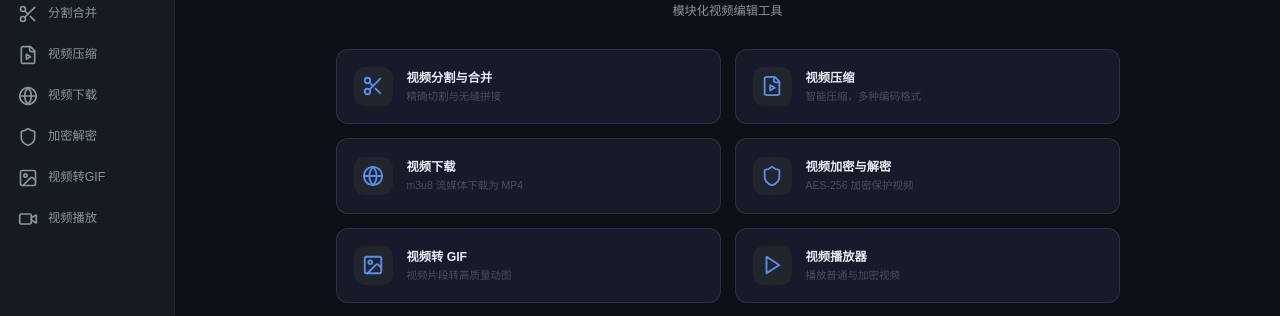
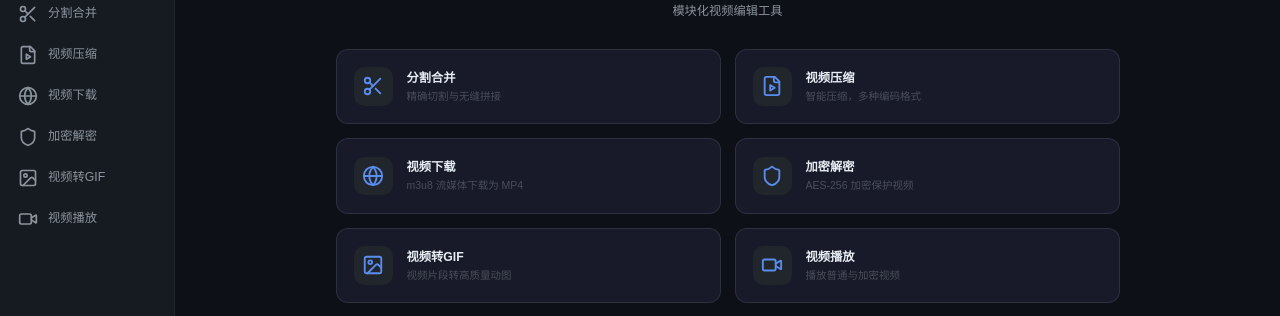
Before and after one commit to 851039536/snVideoEditor, a Vue app: page / in a window 1280 px wide. Shown: the part 144-460 px from the top of the page. Built offline with nearby package versions, Linux system fonts and the light colour scheme.

Commit message:
refactor(sidenav): 消除冗余数据源并支持侧边栏悬停展开

```diff
--- a/src/renderer/src/assets/styles/global.scss
+++ b/src/renderer/src/assets/styles/global.scss
@@ -37,11 +37,19 @@
     --color-info: #58A6FF;
 
     /* Design tokens */
+    --font-sans: 'PingFang SC', 'Microsoft YaHei', sans-serif;
+    --font-mono: 'JetBrains Mono', 'Fira Code', 'Consolas', monospace;
     --font-size-base: 14px;
     --radius-sm: 4px;
     --radius-base: 6px;
     --radius-md: 8px;
     --radius-lg: 12px;
+    --transition-fast: 0.12s;
+    --transition-normal: 0.2s;
+    --transition-slow: 0.3s;
+    --z-panel: 10;
+    --z-overlay: 20;
+    --z-modal: 50;
   }
 
   .light {
@@ -72,6 +80,8 @@
     --color-warning: #BF8700;
     --color-info: #0969DA;
 
+    --font-sans: 'PingFang SC', 'Microsoft YaHei', sans-serif;
+    --font-mono: 'JetBrains Mono', 'Fira Code', 'Consolas', monospace;
     --font-size-base: 14px;
   }
 
--- a/src/renderer/src/components/SideNav.vue
+++ b/src/renderer/src/components/SideNav.vue
@@ -1,76 +1,56 @@
 <script setup lang="ts">
 import { useRouter } from 'vue-router'
-import {
-  Home, Scissors, FileVideo, Shield, Image, Globe,
-  ChevronLeft, ChevronRight, Video, Sun, Moon
-} from 'lucide-vue-next'
+import { ChevronLeft, ChevronRight, Video, Sun, Moon } from 'lucide-vue-next'
 import { ref, computed } from 'vue'
 import { useSettingsStore } from '@/stores/settings'
+import { FEATURE_CONFIG } from '@/config/features'
 
 const router = useRouter()
 const settingsStore = useSettingsStore()
-const collapsed = ref(false)
-
-interface NavItem {
-  name: string
-  path: string
-  icon: typeof Home
-  color: string
-}
-
-const navItems: NavItem[] = [
-  { name: '首页', path: '/', icon: Home, color: 'var(--color-text-primary)' },
-  { name: '分割合并', path: '/split-merge', icon: Scissors, color: 'var(--color-accent-blue)' },
-  { name: '视频压缩', path: '/compress', icon: FileVideo, color: 'var(--color-accent-purple)' },
-  { name: '视频下载', path: '/download', icon: Globe, color: 'var(--color-info)' },
-  { name: '加密解密', path: '/encrypt', icon: Shield, color: 'var(--color-accent-light)' },
-  { name: '视频转GIF', path: '/gif', icon: Image, color: 'var(--color-warning)' },
-  { name: '视频播放', path: '/player', icon: Video, color: 'var(--color-info)' }
-]
+const hoverExpanded = ref(false)
 
 const isActive = (path: string): boolean => {
   return router.currentRoute.value.path === path
 }
 
 const toggleCollapsed = (): void => {
-  collapsed.value = !collapsed.value
+  settingsStore.toggleSidebar()
+  hoverExpanded.value = false
 }
 
-const navWidth = computed((): string => {
-  return collapsed.value ? '4rem' : '12.5rem'
+const isExpanded = computed((): boolean => {
+  return !settingsStore.sidebarCollapsed || hoverExpanded.value
 })
 </script>
 
 <template>
   <nav
-    class="h-screen bg-bg-secondary border-r border-bg-tertiary flex flex-col transition-all duration-300 flex-shrink-0"
-    :style="{ width: navWidth }"
+    class="h-full bg-bg-secondary border-r border-bg-tertiary flex flex-col flex-shrink-0 z-10 side-nav"
+    :class="isExpanded ? 'nav-expanded' : 'nav-collapsed'"
+    @mouseenter="hoverExpanded = true"
+    @mouseleave="hoverExpanded = false"
   >
     <!-- Logo Header -->
-    <div class="h-14 flex items-center justify-center border-b border-bg-tertiary">
-      <div class="flex items-center gap-2">
-        <div class="w-8 h-8 rounded-lg bg-gradient-to-br from-accent-blue to-accent-purple flex items-center justify-center">
+    <div class="nav-logo h-14 flex items-center justify-center border-b border-bg-tertiary overflow-hidden px-2">
+      <div class="flex items-center">
+        <div class="w-8 h-8 rounded-lg bg-gradient-to-br from-accent-blue to-accent-purple flex items-center justify-center flex-shrink-0">
           <Video :size="16" class="text-white" />
         </div>
-        <Transition name="fade">
-          <span
-            v-if="!collapsed"
-            class="text-sm font-bold text-gradient whitespace-nowrap"
-          >
+        <span class="nav-text text-sm font-bold text-gradient">
           SN Video Editor
         </span>
-        </Transition>
       </div>
     </div>
 
     <!-- Nav Items -->
-    <div class="flex-1 flex flex-col gap-1 p-2 mt-2">
+    <div class="flex-1 flex flex-col gap-1 p-2 mt-2 overflow-hidden">
       <button
-        v-for="item in navItems"
+        v-for="item in FEATURE_CONFIG"
         :key="item.path"
         @click="router.push(item.path)"
-        class="nav-item flex items-center gap-3 px-3 py-2.5 rounded-lg relative"
+        class="nav-item flex items-center px-3 py-2.5 rounded-lg relative"
         :class="isActive(item.path) ? 'active' : ''"
+        :title="!isExpanded ? item.name : undefined"
       >
         <component
           :is="item.icon"
@@ -79,15 +59,12 @@ const navWidth = computed((): string => {
           :class="isActive(item.path) ? '' : 'text-text-secondary'"
           :style="isActive(item.path) ? { color: item.color } : undefined"
         />
-        <Transition name="fade">
         <span
-            v-if="!collapsed"
-            class="text-sm whitespace-nowrap"
+          class="nav-text text-sm"
           :class="isActive(item.path) ? 'text-text-primary' : 'text-text-secondary'"
         >
           {{ item.name }}
         </span>
-        </Transition>
         <!-- Active Indicator -->
         <div
           v-if="isActive(item.path)"
@@ -112,9 +89,10 @@ const navWidth = computed((): string => {
       <button
         @click="toggleCollapsed"
         class="w-full flex items-center justify-center p-2 rounded-lg"
+        :title="settingsStore.sidebarCollapsed ? '展开侧边栏' : '收起侧边栏'"
       >
         <component
-          :is="collapsed ? ChevronRight : ChevronLeft"
+          :is="settingsStore.sidebarCollapsed ? ChevronRight : ChevronLeft"
           :size="18"
           class="text-text-secondary"
         />
@@ -124,6 +102,15 @@ const navWidth = computed((): string => {
 </template>
 
 <style scoped>
+.side-nav {
+  width: 12.5rem;
+  transition: width var(--transition-normal);
+}
+
+.side-nav.nav-collapsed {
+  width: 4rem;
+}
+
 .nav-item {
   position: relative;
   overflow: hidden;
@@ -133,13 +120,30 @@ const navWidth = computed((): string => {
   background: hsl(var(--primary) / 0.1);
 }
 
-.fade-enter-active,
-.fade-leave-active {
-  transition: opacity 0.12s ease;
+/* Text slide animation */
+.nav-text {
+  display: inline-block;
+  white-space: nowrap;
+  overflow: hidden;
+  max-width: 10rem;
+  opacity: 1;
+  margin-left: 0.75rem;
+  transition:
+    max-width var(--transition-normal),
+    opacity var(--transition-normal),
+    margin-left var(--transition-normal);
 }
 
-.fade-enter-from,
-.fade-leave-to {
+/* Logo header text — smaller margin */
+.nav-logo .nav-text {
+  margin-left: 0.5rem;
+  max-width: 9rem;
+}
+
+/* Collapsed state — must come after .nav-logo override for specificity */
+.nav-collapsed .nav-text {
+  max-width: 0;
   opacity: 0;
+  margin-left: 0;
 }
 </style>
--- /dev/null
+++ b/src/renderer/src/config/features.ts
@@ -0,0 +1,72 @@
+import {
+  Home, Scissors, FileVideo, Shield, Image, Globe, Video
+} from 'lucide-vue-next'
+import type { Component } from 'vue'
+
+export interface FeatureMeta {
+  name: string
+  path: string
+  icon: Component
+  color: string
+  desc: string
+  gradient: string
+}
+
+export const FEATURE_CONFIG: FeatureMeta[] = [
+  {
+    name: '首页',
+    path: '/',
+    icon: Home,
+    color: 'var(--color-text-primary)',
+    desc: '视频编辑工具箱',
+    gradient: 'from-accent-blue/10 to-accent-purple/10'
+  },
+  {
+    name: '分割合并',
+    path: '/split-merge',
+    icon: Scissors,
+    color: 'var(--color-accent-blue)',
+    desc: '精确切割与无缝拼接',
+    gradient: 'from-blue-500/20 to-cyan-500/20'
+  },
+  {
+    name: '视频压缩',
+    path: '/compress',
+    icon: FileVideo,
+    color: 'var(--color-accent-purple)',
+    desc: '智能压缩，多种编码格式',
+    gradient: 'from-purple-500/20 to-pink-500/20'
+  },
+  {
+    name: '视频下载',
+    path: '/download',
+    icon: Globe,
+    color: 'var(--color-info)',
+    desc: 'm3u8 流媒体下载为 MP4',
+    gradient: 'from-cyan-500/20 to-blue-500/20'
+  },
+  {
+    name: '加密解密',
+    path: '/encrypt',
+    icon: Shield,
+    color: 'var(--color-accent-light)',
+    desc: 'AES-256 加密保护视频',
+    gradient: 'from-emerald-500/20 to-teal-500/20'
+  },
+  {
+    name: '视频转GIF',
+    path: '/gif',
+    icon: Image,
+    color: 'var(--color-warning)',
+    desc: '视频片段转高质量动图',
+    gradient: 'from-orange-500/20 to-yellow-500/20'
+  },
+  {
+    name: '视频播放',
+    path: '/player',
+    icon: Video,
+    color: 'var(--color-info)',
+    desc: '播放普通与加密视频',
+    gradient: 'from-red-500/20 to-orange-500/20'
+  }
+]
--- a/src/renderer/src/stores/settings.ts
+++ b/src/renderer/src/stores/settings.ts
@@ -7,6 +7,7 @@ const THEME_KEY = 'snve-theme'
 const COMPRESS_PRESET_KEY = 'snve-compress-preset'
 const PLAYER_DATA_KEY = 'snve-player-data'
 const OUTPUT_DIR_KEY = 'snve-output-dir'
+const SIDEBAR_COLLAPSED_KEY = 'snve-sidebar-collapsed'
 
 export interface CompressPreset {
   crfValue: number
@@ -64,6 +65,14 @@ function loadOutputDir(): string {
   } catch { return '' }
 }
 
+function loadSidebarCollapsed(): boolean {
+  try {
+    const saved = localStorage.getItem(SIDEBAR_COLLAPSED_KEY)
+    if (saved !== null) { return saved === 'true' }
+  } catch { /* ignore */ }
+  return false
+}
+
 function applyTheme(theme: 'dark' | 'light'): void {
   document.documentElement.classList.toggle('light', theme === 'light')
 }
@@ -73,6 +82,7 @@ export const useSettingsStore = defineStore('settings', () => {
   const theme = ref<'dark' | 'light'>(loadTheme())
   const compressPreset = ref<CompressPreset>(loadCompressPreset())
   const playerData = ref<PersistedPlayerData>(loadPlayerData())
+  const sidebarCollapsed = ref<boolean>(loadSidebarCollapsed())
 
   // Apply theme on init
   applyTheme(theme.value)
@@ -91,6 +101,10 @@ export const useSettingsStore = defineStore('settings', () => {
 
   function setPlayerData(data: PersistedPlayerData): void {
     playerData.value = data
+  }
+
+  function toggleSidebar(): void {
+    sidebarCollapsed.value = !sidebarCollapsed.value
   }
 
   // Persist output directory
@@ -114,14 +128,21 @@ export const useSettingsStore = defineStore('settings', () => {
     try { localStorage.setItem(PLAYER_DATA_KEY, JSON.stringify(val)) } catch { /* ignore */ }
   }, { deep: true })
 
+  // Persist sidebar collapsed state
+  watch(sidebarCollapsed, (val) => {
+    try { localStorage.setItem(SIDEBAR_COLLAPSED_KEY, String(val)) } catch { /* ignore */ }
+  })
+
   return {
     outputDirectory,
     theme,
     compressPreset,
     playerData,
+    sidebarCollapsed,
     setOutputDirectory,
     toggleTheme,
     setCompressPreset,
-    setPlayerData
+    setPlayerData,
+    toggleSidebar
   }
 })
--- a/src/renderer/src/views/Home/HomeView.vue
+++ b/src/renderer/src/views/Home/HomeView.vue
@@ -1,25 +1,11 @@
 <script setup lang="ts">
 import { useRouter } from 'vue-router'
-import { Scissors, FileVideo, Shield, Image, Globe, Play } from 'lucide-vue-next'
+import { FEATURE_CONFIG } from '@/config/features'
+import type { FeatureMeta } from '@/config/features'
 
 const router = useRouter()
 
-interface FeatureCard {
-  title: string
-  desc: string
-  path: string
-  icon: typeof Scissors
-  gradient: string
-}
-
-const cards: FeatureCard[] = [
-  { title: '视频分割与合并', desc: '精确切割与无缝拼接', path: '/split-merge', icon: Scissors, gradient: 'from-blue-500/20 to-cyan-500/20' },
-  { title: '视频压缩', desc: '智能压缩，多种编码格式', path: '/compress', icon: FileVideo, gradient: 'from-purple-500/20 to-pink-500/20' },
-  { title: '视频下载', desc: 'm3u8 流媒体下载为 MP4', path: '/download', icon: Globe, gradient: 'from-cyan-500/20 to-blue-500/20' },
-  { title: '视频加密与解密', desc: 'AES-256 加密保护视频', path: '/encrypt', icon: Shield, gradient: 'from-emerald-500/20 to-teal-500/20' },
-  { title: '视频转 GIF', desc: '视频片段转高质量动图', path: '/gif', icon: Image, gradient: 'from-orange-500/20 to-yellow-500/20' },
-  { title: '视频播放器', desc: '播放普通与加密视频', path: '/player', icon: Play, gradient: 'from-red-500/20 to-orange-500/20' }
-]
+const cards: FeatureMeta[] = FEATURE_CONFIG.filter((item) => item.path !== '/')
 </script>
 
 <template>
@@ -56,7 +42,7 @@ const cards: FeatureCard[] = [
             <component :is="card.icon" :size="22" class="text-accent-blue" />
           </div>
           <div class="min-w-0">
-            <h3 class="text-sm font-semibold text-text-primary">{{ card.title }}</h3>
+            <h3 class="text-sm font-semibold text-text-primary">{{ card.name }}</h3>
             <p class="text-xs text-text-muted mt-0.5">{{ card.desc }}</p>
           </div>
         </div>
```
Also changed, not shown: .codebuddy/plans/sidenav-redundancy-and-expand_0145cb10.md (added). Lines whose indentation alone changed are shown as unchanged.
